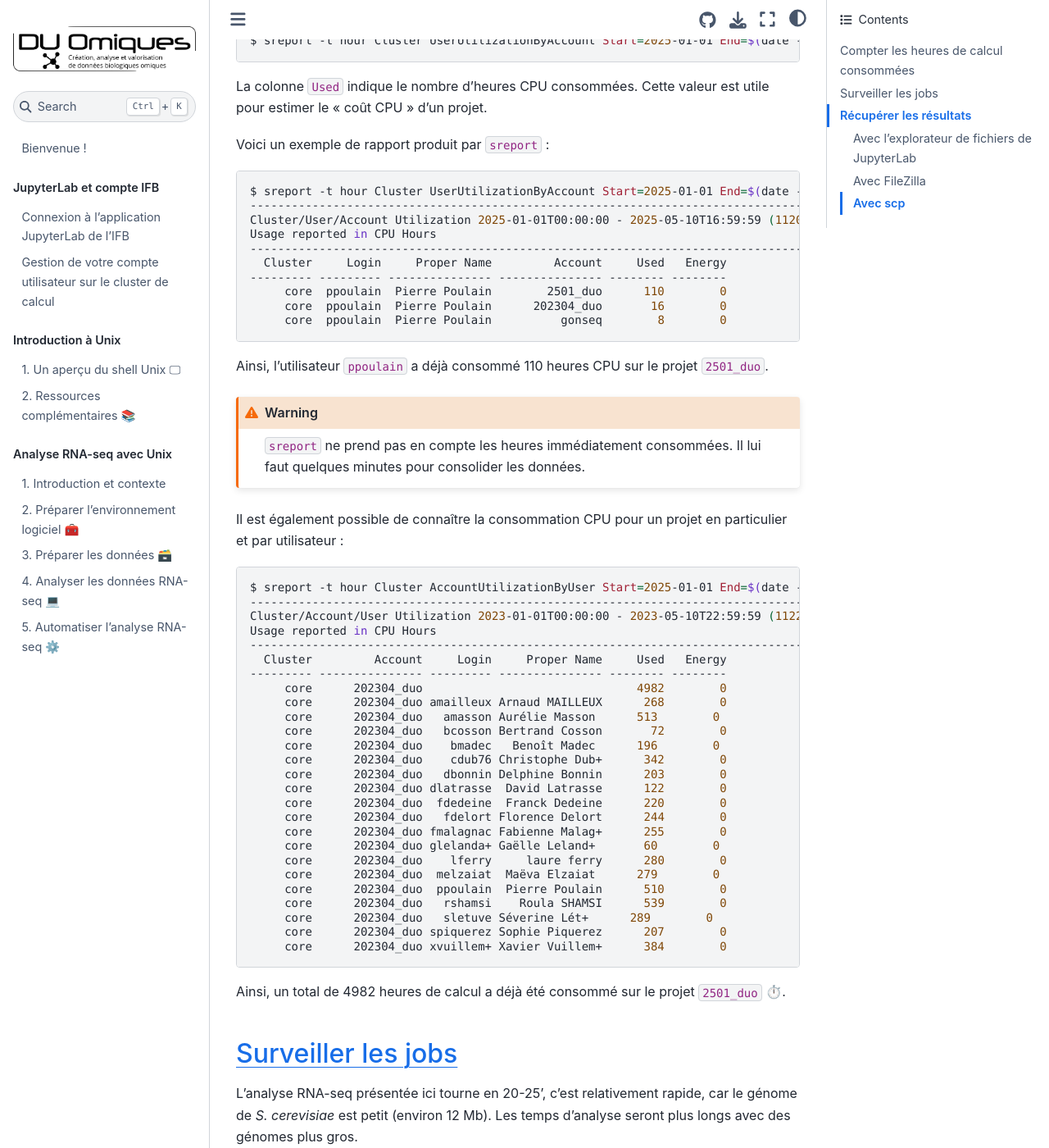
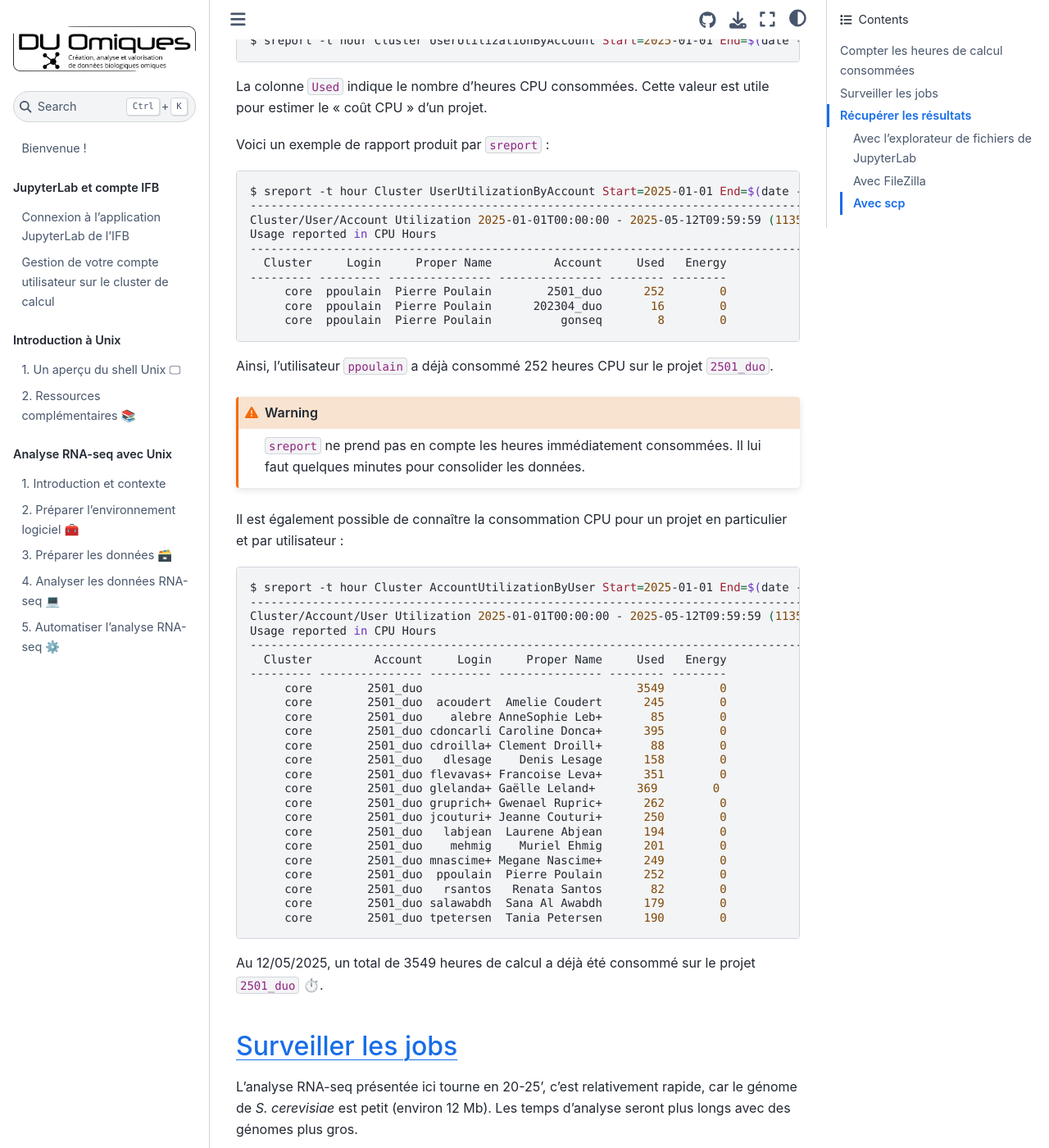
Before and after one commit to pierrepo/unix-tutorial, a Jupyter Book: the page built from content/tuto3/2_compter_surveiller_recuperer.md, in a window 1280 px wide and 1400 px high, scrolled down 692 px. Shown: the whole window at 82% size. Built offline with Jupyter Book 1.0.4 settings and Sphinx 7.4.7 and the Sphinx Book theme 1.1.4, drawn with Linux system fonts in a browser that asks for light colours.

Commit message:
Update CPU usage

````diff
--- a/content/tuto3/2_compter_surveiller_recuperer.md
+++ b/content/tuto3/2_compter_surveiller_recuperer.md
@@ -18,17 +18,17 @@ Voici un exemple de rapport produit par `sreport` :
 ```bash
 $ sreport -t hour Cluster UserUtilizationByAccount Start=2025-01-01 End=$(date --iso-8601)T23:59:59 Users=$USER
 --------------------------------------------------------------------------------
-Cluster/User/Account Utilization 2025-01-01T00:00:00 - 2025-05-10T16:59:59 (11203200 secs)
+Cluster/User/Account Utilization 2025-01-01T00:00:00 - 2025-05-12T09:59:59 (11350800 secs)
 Usage reported in CPU Hours
 --------------------------------------------------------------------------------
   Cluster     Login     Proper Name         Account     Used   Energy
 --------- --------- --------------- --------------- -------- --------
-     core  ppoulain  Pierre Poulain        2501_duo      110        0
+     core  ppoulain  Pierre Poulain        2501_duo      252        0
      core  ppoulain  Pierre Poulain      202304_duo       16        0
      core  ppoulain  Pierre Poulain          gonseq        8        0
 ```
 
-Ainsi, l'utilisateur `ppoulain` a déjà consommé 110 heures CPU sur le projet `2501_duo`.
+Ainsi, l'utilisateur `ppoulain` a déjà consommé 252 heures CPU sur le projet `2501_duo`.
 
 ```{warning}
 `sreport` ne prend pas en compte les heures immédiatement consommées. Il lui faut quelques minutes pour consolider les données.
@@ -39,33 +39,31 @@ Il est également possible de connaître la consommation CPU pour un projet en p
 ```bash
 $ sreport -t hour Cluster AccountUtilizationByUser Start=2025-01-01 End=$(date --iso-8601)T23:59:59 Accounts=2501_duo
 --------------------------------------------------------------------------------
-Cluster/Account/User Utilization 2023-01-01T00:00:00 - 2023-05-10T22:59:59 (11224800 secs)
+Cluster/Account/User Utilization 2025-01-01T00:00:00 - 2025-05-12T09:59:59 (11350800 secs)
 Usage reported in CPU Hours
 --------------------------------------------------------------------------------
   Cluster         Account     Login     Proper Name     Used   Energy
 --------- --------------- --------- --------------- -------- --------
-     core      202304_duo                               4982        0
-     core      202304_duo amailleux Arnaud MAILLEUX      268        0
-     core      202304_duo   amasson Aurélie Masson      513        0
-     core      202304_duo   bcosson Bertrand Cosson       72        0
-     core      202304_duo    bmadec   Benoît Madec      196        0
-     core      202304_duo    cdub76 Christophe Dub+      342        0
-     core      202304_duo   dbonnin Delphine Bonnin      203        0
-     core      202304_duo dlatrasse  David Latrasse      122        0
-     core      202304_duo  fdedeine  Franck Dedeine      220        0
-     core      202304_duo   fdelort Florence Delort      244        0
-     core      202304_duo fmalagnac Fabienne Malag+      255        0
-     core      202304_duo glelanda+ Gaëlle Leland+       60        0
-     core      202304_duo    lferry     laure ferry      280        0
-     core      202304_duo  melzaiat  Maëva Elzaiat      279        0
-     core      202304_duo  ppoulain  Pierre Poulain      510        0
-     core      202304_duo   rshamsi    Roula SHAMSI      539        0
-     core      202304_duo   sletuve Séverine Lét+      289        0
-     core      202304_duo spiquerez Sophie Piquerez      207        0
-     core      202304_duo xvuillem+ Xavier Vuillem+      384        0
+     core        2501_duo                               3549        0
+     core        2501_duo  acoudert  Amelie Coudert      245        0
+     core        2501_duo    alebre AnneSophie Leb+       85        0
+     core        2501_duo cdoncarli Caroline Donca+      395        0
+     core        2501_duo cdroilla+ Clement Droill+       88        0
+     core        2501_duo   dlesage    Denis Lesage      158        0
+     core        2501_duo flevavas+ Francoise Leva+      351        0
+     core        2501_duo glelanda+ Gaëlle Leland+      369        0
+     core        2501_duo gruprich+ Gwenael Rupric+      262        0
+     core        2501_duo jcouturi+ Jeanne Couturi+      250        0
+     core        2501_duo   labjean  Laurene Abjean      194        0
+     core        2501_duo    mehmig    Muriel Ehmig      201        0
+     core        2501_duo mnascime+ Megane Nascime+      249        0
+     core        2501_duo  ppoulain  Pierre Poulain      252        0
+     core        2501_duo   rsantos   Renata Santos       82        0
+     core        2501_duo salawabdh  Sana Al Awabdh      179        0
+     core        2501_duo tpetersen  Tania Petersen      190        0
 ```
 
-Ainsi, un total de 4982 heures de calcul a déjà été consommé sur le projet `2501_duo` ⏱️.
+Au 12/05/2025, un total de 3549 heures de calcul a déjà été consommé sur le projet `2501_duo` ⏱️.
 
 
 ## Surveiller les jobs
@@ -104,7 +102,7 @@ Si les fichiers que vous souhaitez récupérer sont peu nombreux et peu volumine
 ### Avec FileZilla
 
 ```{admonition} Rappel
-L'utilisation de FileZilla avait déjà été abordée dans le tutoriel sur les [formats et échange de données en biologie](https://cupnet.net/formats-echanges-donnees-biologie/tutoriel/)
+L'utilisation de FileZilla avait déjà été abordée dans le tutoriel sur les [formats et échange de données en biologie](https://cupnet.net/formats-echanges-donnees-biologie/)
 ```
 
 Lancez le logiciel FileZilla. Puis entrez les informations suivantes :
````
